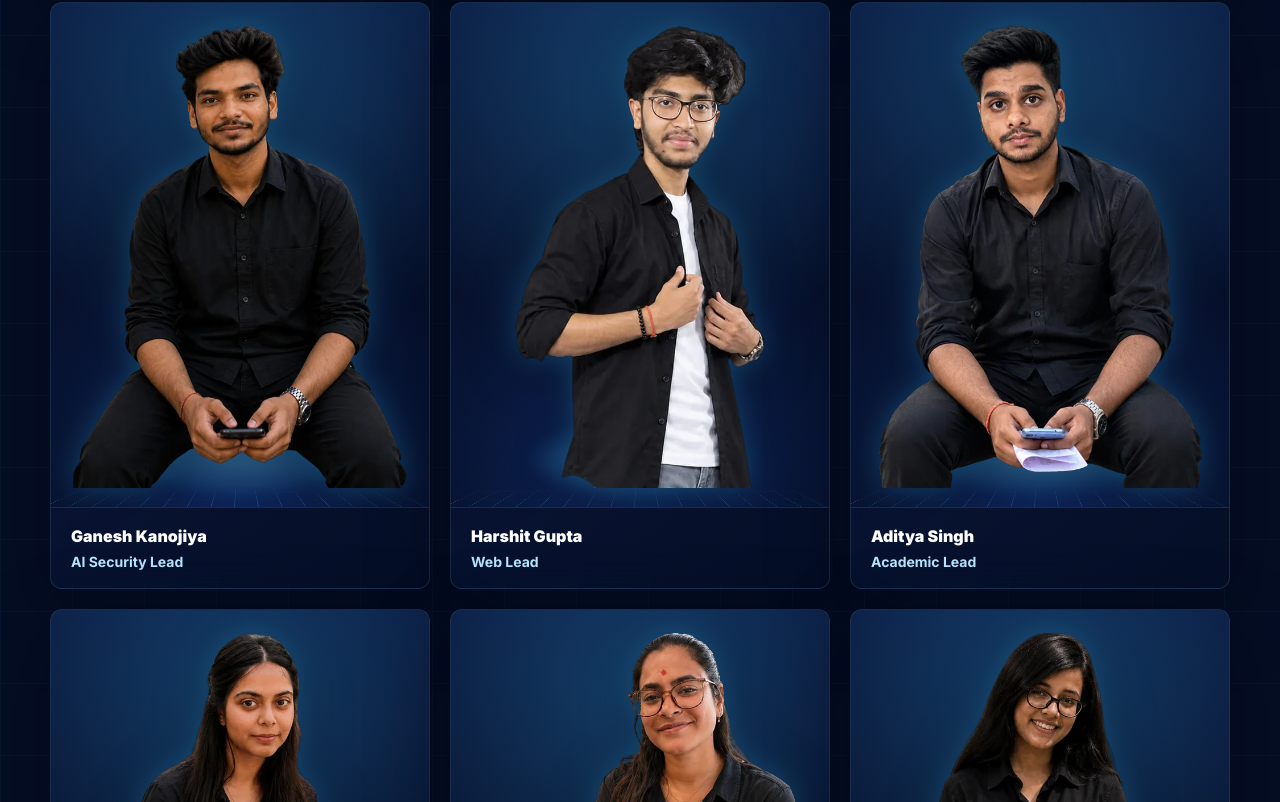
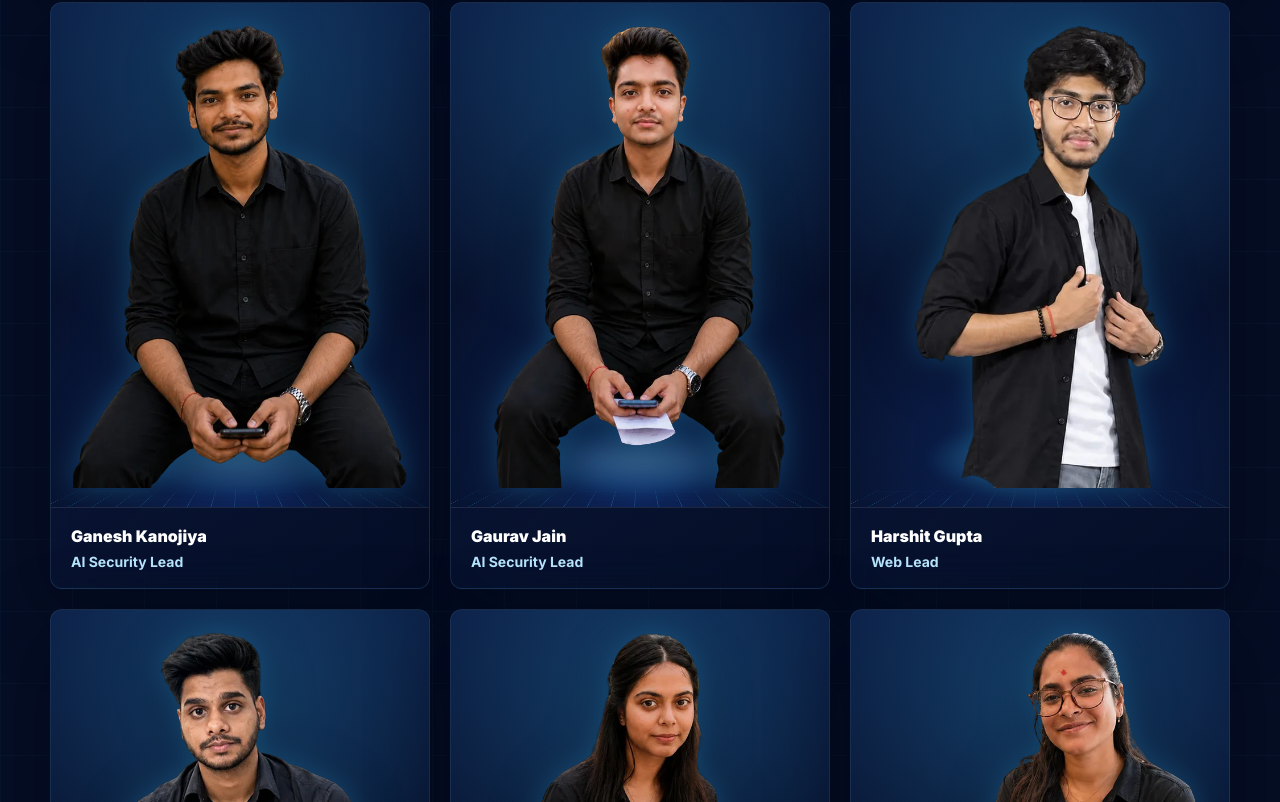
Before and after one commit to harshitgpt01/ai-club-kiet, a React (Vite) app: page /team in a window 1280 px wide. Shown: the part 1333-2135 px from the top of the page. Built offline with nearby package versions, Linux system fonts and the light colour scheme; no server answers.

Commit message:
update website

```diff
--- a/src/components/Navbar.jsx
+++ b/src/components/Navbar.jsx
@@ -1,3 +1,4 @@
+
 import { useEffect, useState } from "react";
 import { Link, useLocation } from "react-router-dom";
 import { motion, AnimatePresence } from "framer-motion";
--- a/src/components/TeamMarquee.jsx
+++ b/src/components/TeamMarquee.jsx
@@ -1,5 +1,5 @@
 // One continuously scrolling row of the roster cutouts, used on Home where the
-// full 11-card grid would swallow the page. The track carries the roster twice
+// full card grid would swallow the page. The track carries the roster twice
 // and slides by exactly half its width, so copy 2 lands where copy 1 started and
 // the seam never shows (see .team-marquee in index.css for why the spacing is a
 // card margin rather than a flex gap).
--- a/src/data/team.js
+++ b/src/data/team.js
@@ -11,6 +11,7 @@ import antasDubey from "../assets/team/antas-dubey.webp";
 import architDubey from "../assets/team/archit-dubey.webp";
 import adarshSrivastava from "../assets/team/adarsh-srivastava.webp";
 import ganeshKanojiya from "../assets/team/ganesh-kanojiya.webp";
+import gauravJain from "../assets/team/gaurav-jain.webp";
 import harshitGupta from "../assets/team/harshit-gupta.webp";
 import adityaSingh from "../assets/team/aditya-singh.webp";
 import mehakBhatia from "../assets/team/mehak-bhatia.webp";
@@ -24,10 +25,12 @@ export const officeBearers = [
   { name: "Archit Dubey", role: "Vice President", photo: architDubey },
 ];
 
-// Nine leads — a clean 3x3 at desktop.
+// Domain leads, ordered so the pairs who share a role (AI Security, Academic)
+// sit next to each other in the grid.
 export const leads = [
   { name: "Adarsh Srivastava", role: "ML Lead", photo: adarshSrivastava },
   { name: "Ganesh Kanojiya", role: "AI Security Lead", photo: ganeshKanojiya },
+  { name: "Gaurav Jain", role: "AI Security Lead", photo: gauravJain },
   { name: "Harshit Gupta", role: "Web Lead", photo: harshitGupta },
   { name: "Aditya Singh", role: "Academic Lead", photo: adityaSingh },
   { name: "Mehak Bhatia", role: "Academic Lead", photo: mehakBhatia },
```
Also changed, not shown: src/assets/team/gaurav-jain.webp (added).
